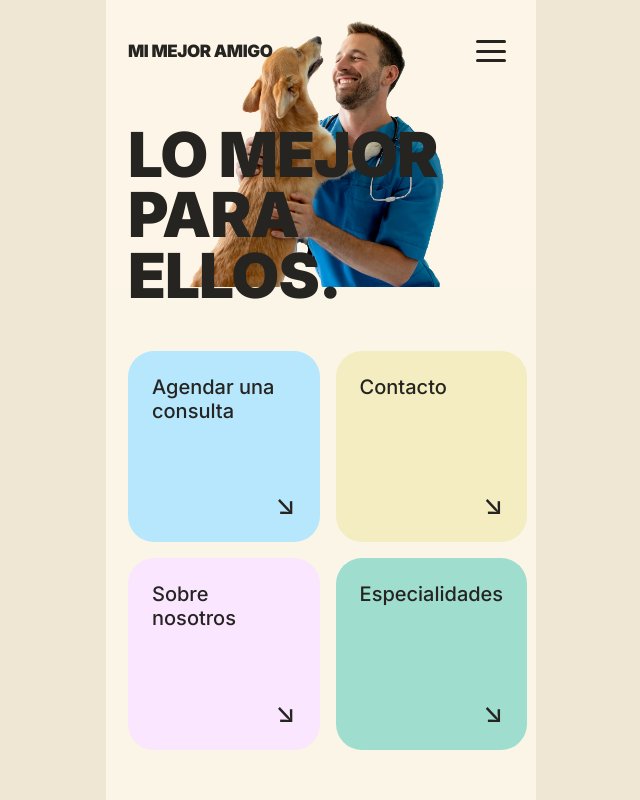
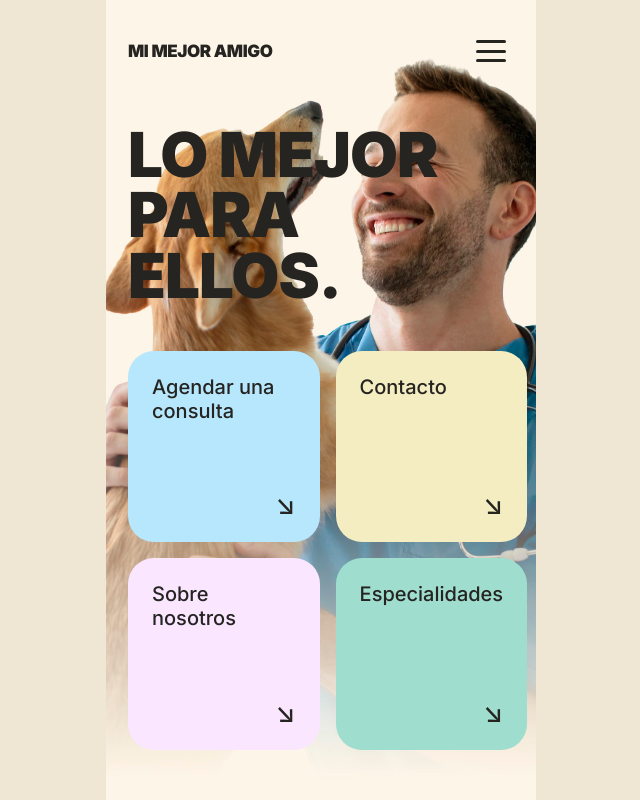
Before and after one commit to guidodegenaro/DWyM_MiMejorAmigo, a PHP site: page / in a window 1280 px wide. Shown: the whole page, without its empty margins (319-959 px from the left). Run offline with PHP 8.4, Linux system fonts and the light colour scheme.

Commit message:
Corrección imagen index.php
Ahora la foto está detrás del texto, ocupando toda la pantalla.

```diff
--- a/estilos.css
+++ b/estilos.css
@@ -324,8 +324,8 @@ select.campo {
   padding-bottom: 50px;  /* margen inferior pedido */
   background-image: url('perro-con-vete_01.jpeg');
   background-repeat: no-repeat;
-  background-position: top center;
-  background-size: contain;
+  background-position: center;
+  background-size: cover;   /* rellena toda la pantalla (fill), detrás del texto */
 }
 /* Empuja el título + la grilla hacia el borde inferior */
 .pantalla--home .home__contenido {
```
Also changed, not shown: perro-con-vete_01.jpeg, 1 other file.
